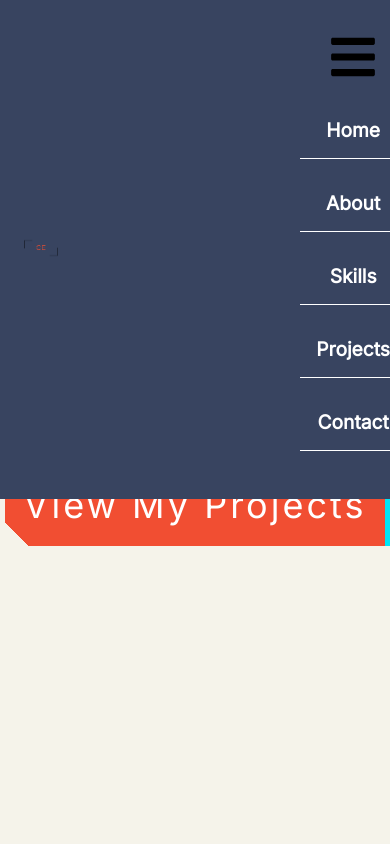
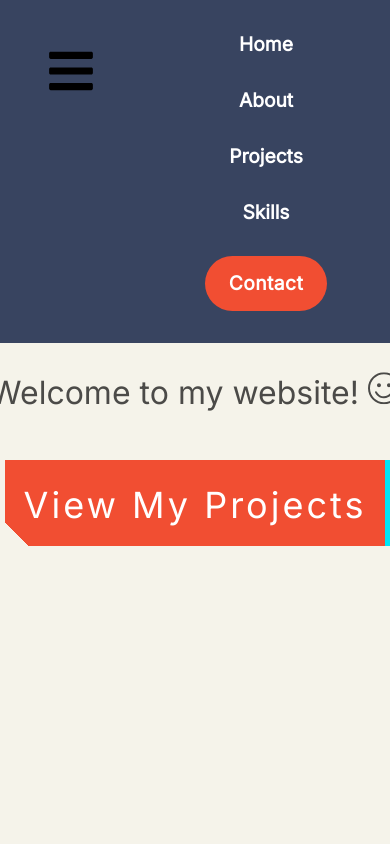
Before and after one commit to Charlesdigital/Portfolio_1, a React (Create React App) app: page / in a window 390 px wide. Shown: the top 844 px of the page. Built offline with nearby package versions, Linux system fonts and the light colour scheme.

Commit message:
fix css padding and mobile responsiveness

```diff
--- a/src/components/Contactform/Contactform.css
+++ b/src/components/Contactform/Contactform.css
@@ -1,7 +1,6 @@
 
 .box {
     align-items: center;
-    padding-top:200px;
 }
 
 .input-info {
@@ -59,7 +58,7 @@ ul.show-menu {
 
 .bottom {
     font-weight: bold;
-    padding-top: 350px;
+    padding-top: 150px;
 }
 
 .socials {
--- a/src/components/Navbar/navbar.css
+++ b/src/components/Navbar/navbar.css
@@ -1,14 +1,18 @@
 .nav {
-    display: flex;
-    justify-content: space-between;
-    align-items: center;
+    /* align-items: center; */
     padding: 1rem;
     background-color: #384460 ;
     position: fixed;
     top: 0;
     left: 0;
     width: 100%;
-    z-index: 999;
+    z-index: 1;
+    display: flex;
+    justify-content: center;
+  }
+
+  .burger {
+    visibility: hidden;
   }
 
   .container {
@@ -83,9 +87,21 @@
 
   /* media query for screens smaller than 800px */
   @media only screen and (max-width: 800px) {
+    .av {
+      display: none;
+      justify-content: none;
+    }
     .container {
       flex-direction: column;
       align-items: flex-start;
+    }
+    .burger {
+      visibility: visible;
+      text-align: end;
+    }
+
+    .icon {
+      padding: 30px;
     }
 
     .list {
@@ -93,7 +109,8 @@
       flex-direction: column;
       align-items: center;
       width: 100%;
-      padding: 1rem;
+      display: flex;
+      justify-content: center;
     }
 
     .menu {
@@ -127,4 +144,8 @@
       display: none;
     }
 
+    .nav-mobile {
+    justify-content: center;
+    }
+
   }
--- a/src/components/Navbar/navbar.jsx
+++ b/src/components/Navbar/navbar.jsx
@@ -12,9 +12,12 @@ function Navbar() {
     <div className="container">
 
     <nav className="nav">
+    <div onClick = {handleClick} className= "burger">
+          {!nav ? <FaBars className= "icon" size={50} /> :  <FaTimes  className="icon cross" size={50}/>}
+</div>
       {/* <div className= "navbar"> */}
       <a href = "https://velvety-marshmallow-639425.netlify.app/">
-            <img className="top-logo" src={CE} alt="logo" />
+            {/* <img className="top-logo" src={CE} alt="logo" /> */}
           </a>
         <ul className="list">
 
@@ -31,41 +34,31 @@ function Navbar() {
           </li>
 
           <li className="menu">
+            <Link to="projects" smooth={true} duration={500}>
+              Projects
+            </Link>
+          </li>
+
+          <li className="menu">
             <Link to="Skills" smooth={true} duration={500}>
               Skills
             </Link>
           </li>
 
-          <li className="menu">
-            <Link to="projects" smooth={true} duration={500}>
-              Projects
-            </Link>
-          </li>
+
 
           <li className="menu" >
             <Link className="contact" to="box" smooth={true} duration={500}>
               Contact
             </Link>
           </li>
+
         </ul>
-        {/* <button className="hamburger" >
-          <span></span>
-          <span></span>
-          <span></span>
-          </button> */}
-          <ul
-          // className="mobile-list"
-          // onClick={handleClick}
-          // className={!nav ? "hide-menu" : "show-menu"}
+
+          {/* <ul className ="nav-mobile"
         >
-        {/* </div> */}
 
-        {/* hamburger */}
 
-        {/* Mobile view */}
-        <div onClick = {handleClick} className= "burger">
-          {!nav ? <FaBars size={50} /> :  <FaTimes  className="cross" size={50}/>}
-</div>
 
           <li className="menu2">
             <Link to="box" smooth={true} duration={500}>
@@ -96,7 +89,7 @@ function Navbar() {
               Contact
             </Link>
           </li>
-        </ul>
+        </ul> */}
         </nav>
 
       </div>
@@ -104,7 +97,9 @@ function Navbar() {
 }
 
 export default Navbar;
-
+// className="mobile-list"
+          // onClick={handleClick}
+          // className={!nav ? "hide-menu" : "show-menu"}
 
   {/* <div className="socials">
 <a href="https://www.linkedin.com/in/charles-easton1/" target="_blank" rel="noopener noreferrer" ><BsLinkedin size={50} color="#0072b1" /></a>
--- a/src/components/Projects/projects.css
+++ b/src/components/Projects/projects.css
@@ -28,6 +28,7 @@ text-align: center;
 ul {
 list-style: none;
     font-weight: bold;
+    padding: 0;
 }
 
 .tech {
--- a/src/components/Skills/skills.css
+++ b/src/components/Skills/skills.css
@@ -33,6 +33,7 @@
     justify-content: center;
     flex-wrap: wrap;
     flex: 2;
+    padding: 0;
 
   }
 
--- a/src/index.css
+++ b/src/index.css
@@ -19,4 +19,5 @@ code {
 
 .skill-title {
   font-size: 70px;
+  padding-top: 100px;
 }
```
